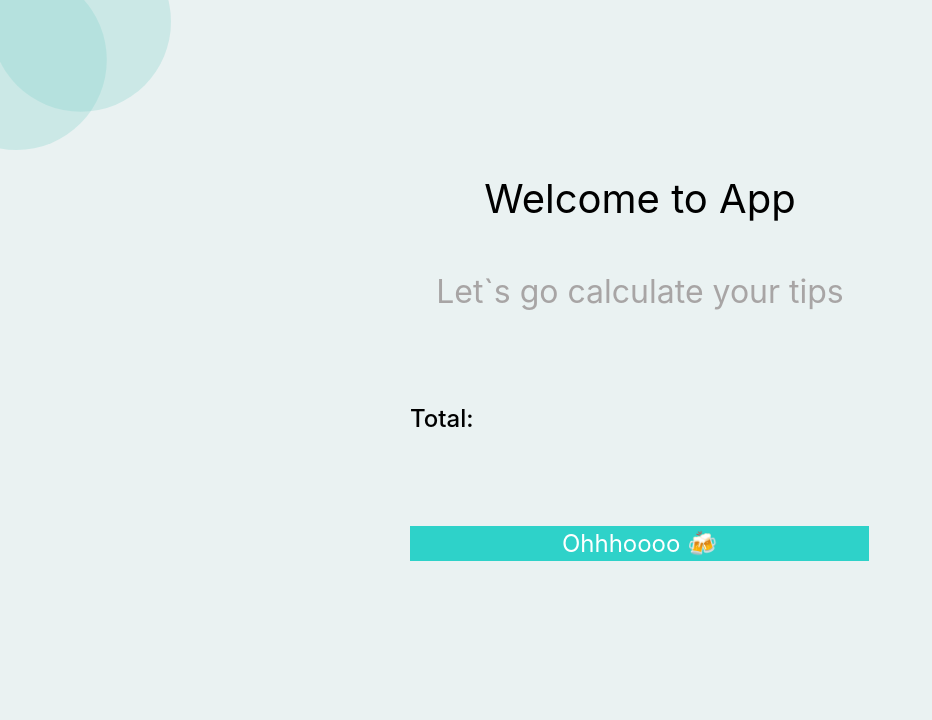
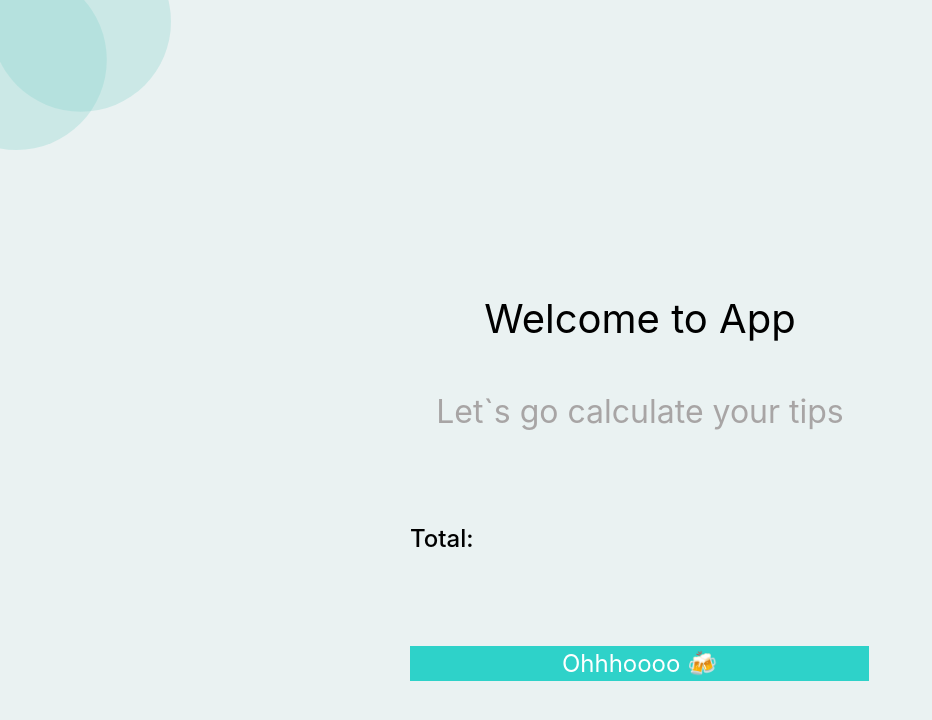
Before and after one commit to Zlata-Saburova/react-tips-calculator, a React (Create React App) app: page / in a window 1280 px wide. Shown: the top 720 px of the page, without its empty margins (0-932 px from the left). Built offline with nearby package versions, Linux system fonts and the light colour scheme.

Commit message:
refactor: put wrappwr in center

```diff
--- a/src/components/Form/styles.ts
+++ b/src/components/Form/styles.ts
@@ -1,8 +1,11 @@
 import styled from "styled-components";
 
 export const Wrapper = styled.div`
+  display: flex;
+  align-items: center;
   margin: 0 auto;
   width: 100%;
+  height: 100vh;
   max-width: 1440px;
   padding: 0 16px;
 `;
```
